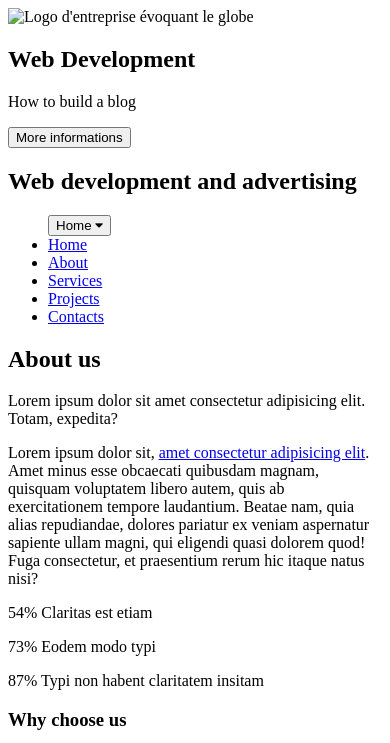
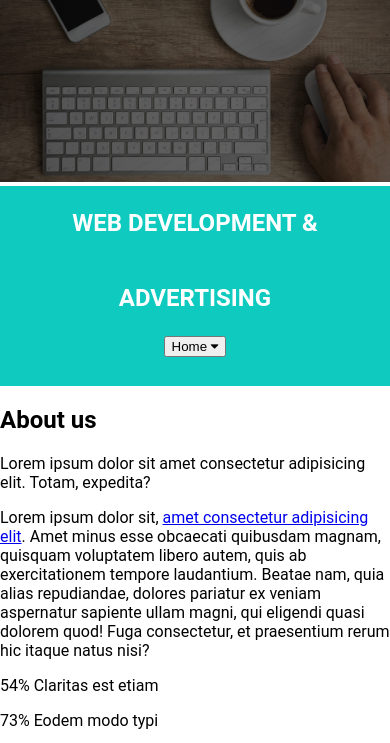
Before and after one commit to st3phd3r0m/wf3-agence, a plain HTML site: page index.html in a window 390 px wide. Shown: the top 743 px of the page. Drawn offline with Linux system fonts and the light colour scheme.

Commit message:
modifs html, debut mise en forme vue mobile

```diff
--- a/css/styles.css
+++ b/css/styles.css
@@ -0,0 +1,55 @@
+body {
+    font-family: 'Roboto', sans-serif;
+    font-size: 100%;
+    margin: 0;
+    padding: 0;
+}
+
+header div img{
+    width:100%;
+}
+
+header section {
+    display:none;
+}
+
+nav{
+    box-sizing: border-box;
+    background-color: rgb(15,202,191);
+    height:200px;
+}
+
+nav h1{
+    color: white;
+    text-transform: uppercase;
+    text-align: center;
+    margin: 0;
+    line-height: 75px;
+}
+
+nav ul{
+    display:none;
+}
+
+nav button{
+    display:block;
+    margin:auto;
+}
+
+
+
+
+
+
+
+
+
+
+/* Vue ordi et tablette */
+/* header section {
+    width:100%;
+    color:white;
+    position: absolute;
+    top:5%;
+    text-align: center;
+} */
--- a/index.html
+++ b/index.html
@@ -8,26 +8,31 @@
 
     <link rel="stylesheet" href="css/styles.css">
     <link rel="stylesheet" href="https://cdnjs.cloudflare.com/ajax/libs/font-awesome/4.7.0/css/font-awesome.min.css">
+
 </head>
 
 <body>
+
     <header id="home">
+        <div>
+            <img src="images/index-slide01.jpg" alt="diaporama d'images en lien avec l'environnement IT">
+            <!-- animation(s) JS/jQuery ou css? (diaporama/carroussel)  -->
+        </div>
 
-        <section>
-            <!-- animation(s) JS/jQuery ou css? (diaporama/carroussel) -->
-            <div><!-- pour Desktop -->
-                <img src="" alt="Logo d'entreprise évoquant le globe">
+        <section><!-- pour Desktop -->
+                <img src="" alt="Logo d'entreprise évoquant le globe terrestre">
                 <h1>Web Development</h1>
                 <p>How to build a blog</p>
                 <button type="button">More informations</button>
-            </div><!-- Fin Desktop -->
-        </section>
+        </section><!-- Fin Desktop -->
+
+    </header>
 
     <nav>
 
-            <h1>Web development and advertising</h1> <!-- Pour tablette et mobile -->
+        <h1>Web development & advertising</h1> <!-- Pour tablette et mobile -->
 
-            <ul>
+
         <!-- Pour mobile -->
         <!-- animation(s) JS/jQuery ou css? (hamburger ou nav scroll...) -->
 
@@ -35,6 +40,8 @@
             Home
             <i class="fa fa-caret-down"></i>
         </button>
+        <ul>
+
 
             <!-- Pour tablette, mobile et desktop -->
             <!-- animation(s) JS/jQuery ou css pour les mobiles? (hamburger ou nav scroll...) -->
@@ -56,7 +63,6 @@
         </ul>
 
     </nav>
-    </header>
 
     <main>
         <!-- about  -->
```
Lines whose indentation alone changed are shown as unchanged.
